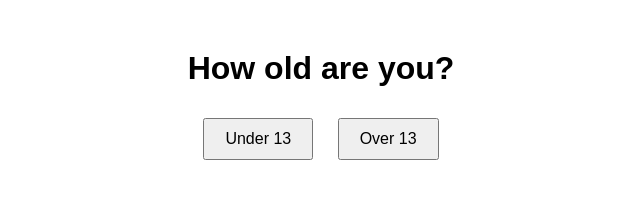
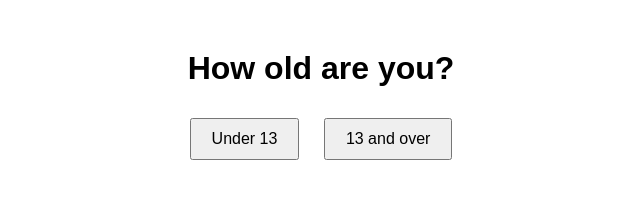
Before and after one commit to milenakos/cat-stand-verification, a plain HTML site: page index.html in a window 1280 px wide. Shown: the whole page, without its empty margins (319-959 px from the left). Drawn offline with Linux system fonts and the light colour scheme.

Commit message:
Update index.html

```diff
--- a/index.html
+++ b/index.html
@@ -25,7 +25,7 @@
 <body id="main">
     <h1>How old are you?</h1>
     <button id="under-13">Under 13</button>
-    <button id="over-13">Over 13</button>
+    <button id="over-13">13 and over</button>
 
     <script>
         function doFp(v) {
```
